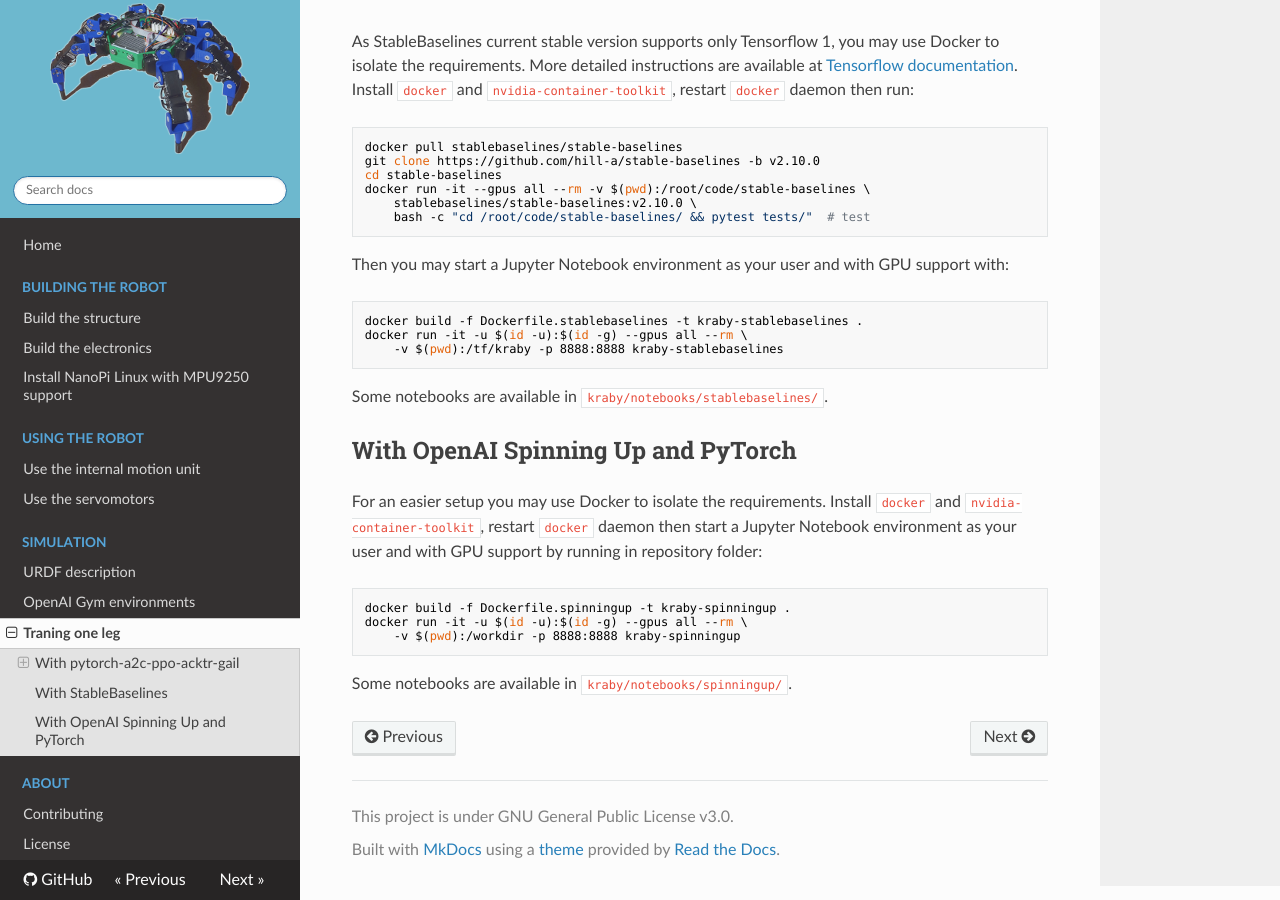
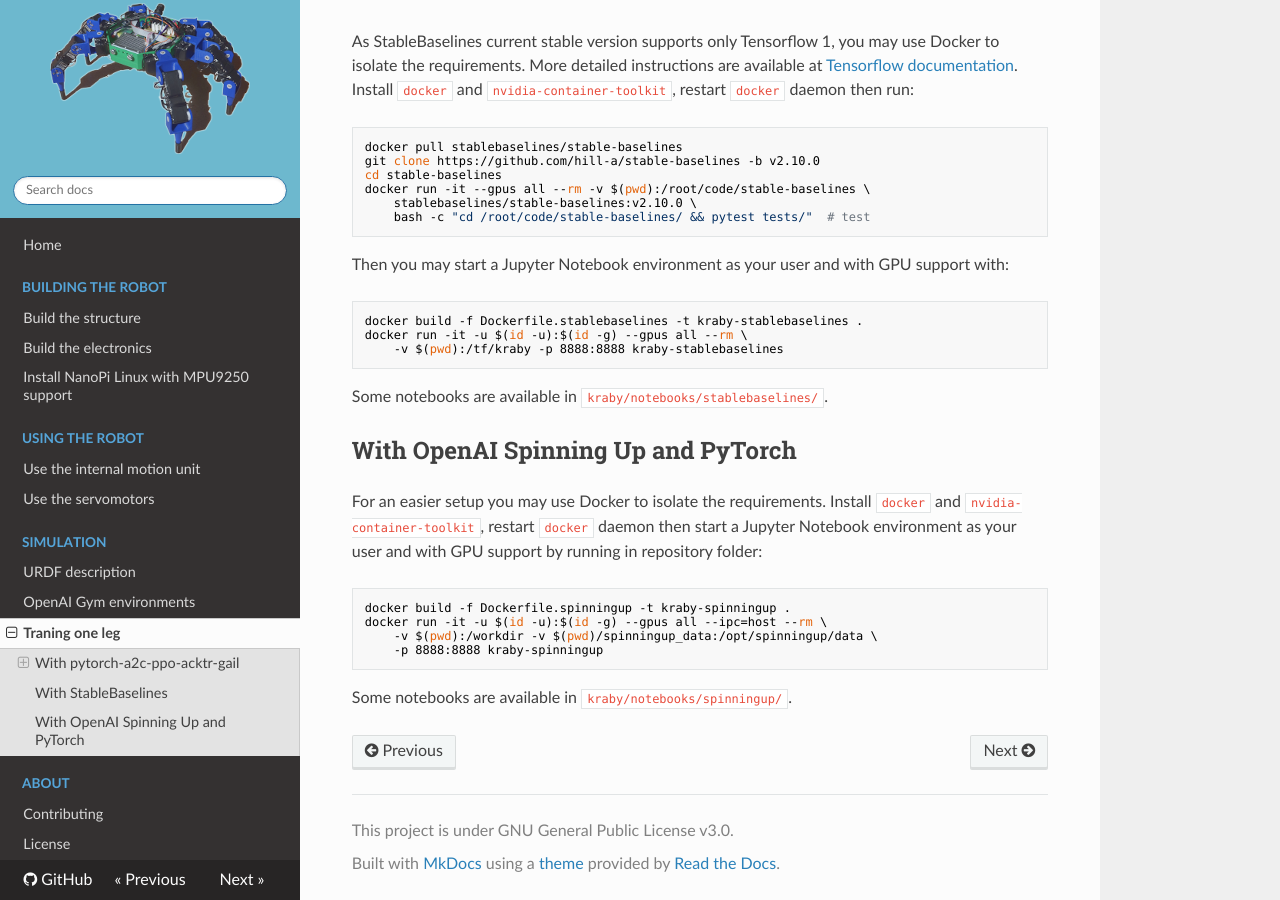
Before and after one commit to erdnaxe/kraby, an MkDocs documentation site: the page built from docs/training_one_leg.md, in a window 1280 px wide and 900 px high, scrolled down 2419 px. Built offline with MkDocs 1.6.1, drawn with Linux system fonts in a browser that asks for light colours; nearby versions of some CDN libraries.

Commit message:
Fix docker spinningup

````diff
--- a/docs/training_one_leg.md
+++ b/docs/training_one_leg.md
@@ -147,8 +147,9 @@
 
 ```bash
 docker build -f Dockerfile.spinningup -t kraby-spinningup .
-docker run -it -u $(id -u):$(id -g) --gpus all --rm \
-    -v $(pwd):/workdir -p 8888:8888 kraby-spinningup
+docker run -it -u $(id -u):$(id -g) --gpus all --ipc=host --rm \
+    -v $(pwd):/workdir -v $(pwd)/spinningup_data:/opt/spinningup/data \
+    -p 8888:8888 kraby-spinningup
 ```
 
 Some notebooks are available in `kraby/notebooks/spinningup/`.
````
Also changed, not shown: 1 other file.
